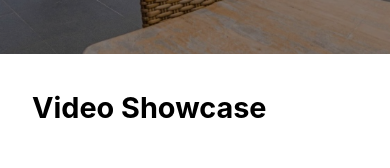
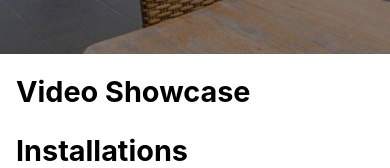
Before and after one commit to edgarLB/heavendoors, a React (Vite) app: page /home in a window 390 px wide. Shown: the part 440-608 px from the top of the page. Built offline with nearby package versions, Linux system fonts and the light colour scheme; no server answers.

Commit message:
mobile video feed spacing

```diff
--- a/src/components/VideoFeed.tsx
+++ b/src/components/VideoFeed.tsx
@@ -10,7 +10,7 @@ export default function VideoFeed( ) {
     }, []);
 
     return (
-        <div style={{ margin: "2em" }}>
+        <div className="video-feed">
             <h2 style={{alignSelf: 'flex-start'}}>Video Showcase</h2>
             {videoIds.length > 0 && <VideoCarousel videoIds={videoIds} />}
         </div>
--- a/src/index.css
+++ b/src/index.css
@@ -577,7 +577,7 @@ select {
   pointer-events: none;
 }
 
-
+.video-feed { margin: 2em; }
 
 .link3 {
   display: flex;
@@ -803,6 +803,14 @@ form button:hover {
     margin-top: 4em;
   }
 
+  .video-feed {
+    margin: 1em;
+  }
+  .slick-slide > div {
+    padding: 2px;
+    box-sizing: border-box;
+  }
+
   .nav-bar{
     font-size: 0.89em;
     justify-content: center;
```
